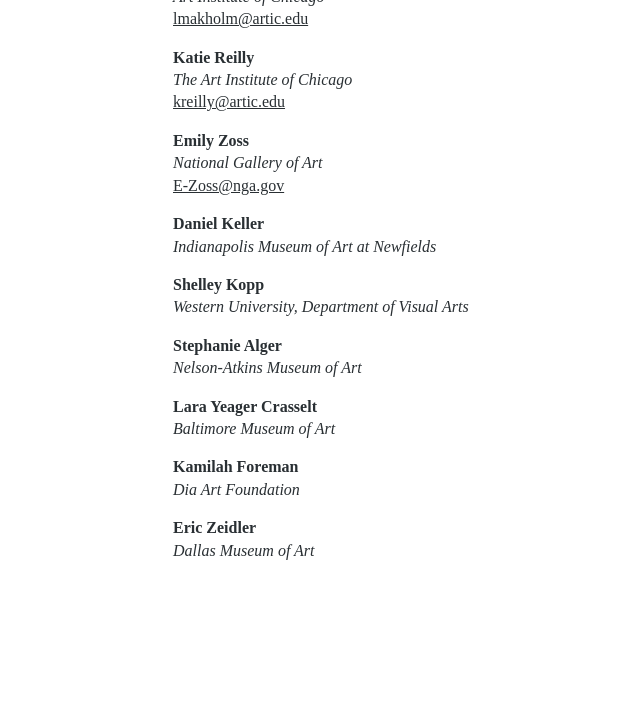
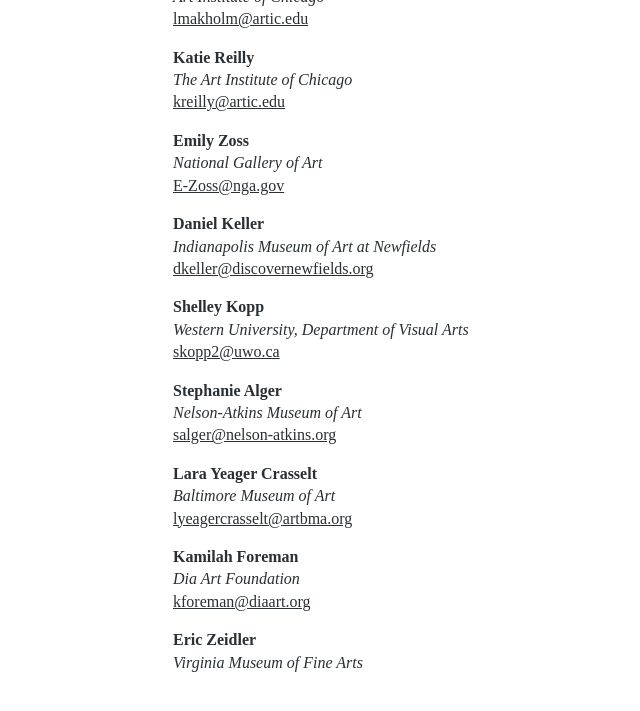
Before and after one commit to digpublishing/digpublishing.github.io, a Jekyll site: the page built from committee.md, in a window 1280 px wide and 900 px high, scrolled down 534 px. Shown: the top 711 px of the window, without its empty margins (97-737 px from the left). Built offline with Jekyll 4.4.1, drawn with Linux system fonts in a browser that asks for light colours.

Commit message:
Update Config “committee”

```diff
--- a/_data/committee.yml
+++ b/_data/committee.yml
@@ -1,20 +1,20 @@
 members:
-  - isModerator: true
+  - isModerator: false
     name: Greg Albers
     affiliation: J. Paul Getty Trust
     email: galbers@getty.edu
     bio: test
-  - isModerator: true
+  - isModerator: false
     name: Lauren Makholm
     affiliation: Art Institute of Chicago
     email: lmakholm@artic.edu
     bio: test
-  - isModerator: true
+  - isModerator: false
     name: Katie Reilly
     affiliation: The Art Institute of Chicago
     email: kreilly@artic.edu
     bio: test
-  - isModerator: true
+  - isModerator: false
     name: Emily Zoss
     affiliation: National Gallery of Art
     email: E-Zoss@nga.gov
@@ -22,25 +22,29 @@
   - isModerator: false
     name: Daniel Keller
     affiliation: Indianapolis Museum of Art at Newfields
-    email: ""
+    email: dkeller@discovernewfields.org
     bio: test
   - isModerator: false
     name: Shelley Kopp
     affiliation: Western University, Department of Visual Arts
     bio: test
+    email: skopp2@uwo.ca
   - isModerator: false
     name: Stephanie Alger
     affiliation: Nelson-Atkins Museum of Art
     bio: test
+    email: salger@nelson-atkins.org
   - isModerator: false
     name: Lara Yeager Crasselt
     affiliation: Baltimore Museum of Art
     bio: test
+    email: lyeagercrasselt@artbma.org
   - isModerator: false
     name: Kamilah Foreman
     affiliation: Dia Art Foundation
     bio: test
+    email: kforeman@diaart.org
   - isModerator: false
     name: Eric Zeidler
-    affiliation: Dallas Museum of Art
+    affiliation: Virginia Museum of Fine Arts
     bio: test
```
